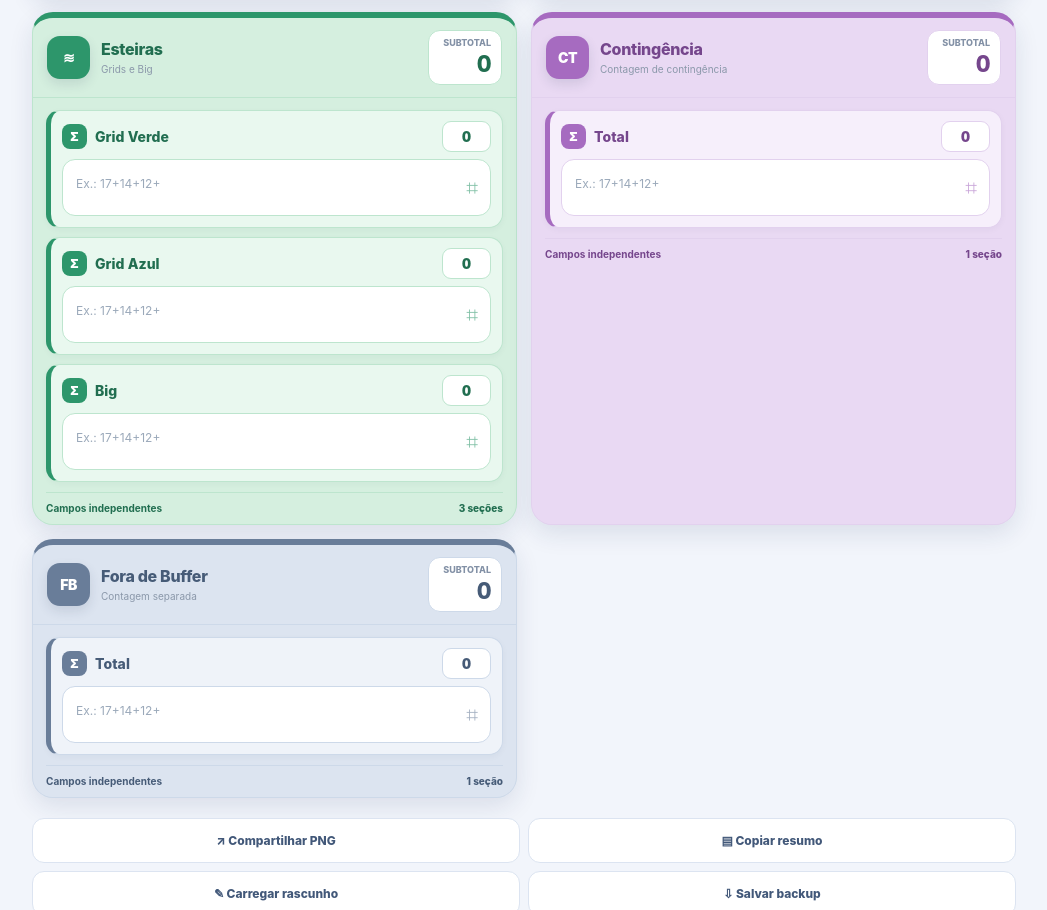
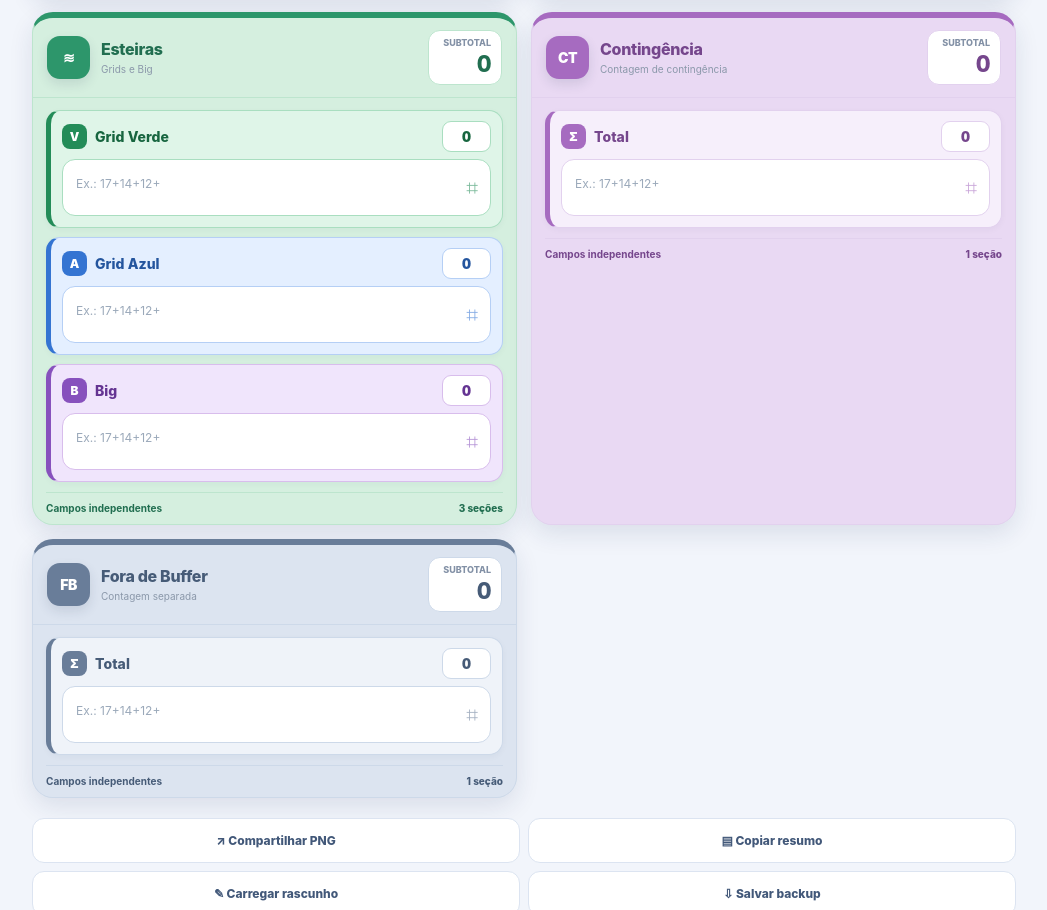
Before and after one commit to franciscoaniltoan/Transfer, a plain HTML site: page index.html in a window 1280 px wide. Shown: the part 1504-2414 px from the top of the page, without its empty margins (116-1163 px from the left). Drawn offline with Linux system fonts and the light colour scheme.

Commit message:
Diferenciar Grid Verde verde, Grid Azul azul e Big roxo nos cards e PNG

```diff
--- a/index.html
+++ b/index.html
@@ -82,6 +82,15 @@
 .sector .sector-total{background:#fff}
 @media(max-width:355px){.sector .fields{padding-left:10px;padding-right:10px}.sector .field{padding:9px}}
 
+
+/* Cores próprias para os três tipos de esteira */
+.field[data-kind="grid-verde"]{--field-main:#238c58;--field-dark:#17653f;--field-soft:#dff5e8;--field-border:#a9dec0}
+.field[data-kind="grid-azul"]{--field-main:#3474d2;--field-dark:#24559e;--field-soft:#e4efff;--field-border:#b5cff5}
+.field[data-kind="big"]{--field-main:#8751bd;--field-dark:#643492;--field-soft:#f0e5fc;--field-border:#d8bdec}
+.field[data-kind="grid-verde"] label::before{content:"V"}
+.field[data-kind="grid-azul"] label::before{content:"A"}
+.field[data-kind="big"] label::before{content:"B"}
+
 @media(min-width:690px){.hero{padding-left:30px;padding-right:30px}.hero .wrap{display:grid;grid-template-columns:1fr 330px;align-items:end;gap:15px}.eyebrow{grid-column:1/-1}.hero h1{margin-top:0}.time-row{margin-top:0}.summary{width:min(1020px,100%);margin:-22px auto 0;padding:0 18px}.sections{grid-template-columns:1fr 1fr;gap:14px}.content{padding-left:18px;padding-right:18px}.sector[data-sector="esteiras"] .fields{grid-template-columns:1fr}.dock-inner{grid-template-columns:auto auto;justify-content:space-between}.dock .primary{min-width:230px}.keypad{left:auto;right:18px;width:385px;border-radius:20px 20px 0 0}.keypad-open .toast{bottom:370px}}
 @media(max-width:355px){.summary-main{padding:14px}.summary-main .label{font-size:10px}.total-big{font-size:29px}.mini{padding:10px 8px}.mini span{font-size:9px}.sector-head{padding:14px 12px}.fields{padding:0 12px 13px}.sector-icon{width:38px;height:38px;flex-basis:38px}.sector-info h3{font-size:14px}}
 @media(prefers-reduced-motion:reduce){*,*:before,*:after{scroll-behavior:auto!important;transition:none!important}}
@@ -152,7 +161,7 @@
   function load(){try{const v=JSON.parse(localStorage.getItem(KEY)||'null');if(v&&typeof v==='object'){state.date=typeof v.date==='string'?v.date:'';state.time=typeof v.time==='string'?v.time:'';if(v.values&&typeof v.values==='object')state.values={...v.values}}}catch(e){}state.date=state.date||today();state.time=state.time||now()}
   function save(){try{localStorage.setItem(KEY,JSON.stringify(state));$('save-state').textContent='Salvo automaticamente neste aparelho'}catch(e){$('save-state').textContent='Salvamento local indisponível: faça um backup'}}
   function build(){const root=$('sections');sectors.forEach(s=>{const card=document.createElement('article');card.className='sector';card.id='sector-'+s.id;card.dataset.sector=s.id;card.innerHTML='<div class="sector-head"><div class="sector-icon"></div><div class="sector-info"><h3></h3><p></p></div><div class="sector-total"><span>SUBTOTAL</span><strong id="total-'+s.id+'">0</strong></div></div><div class="fields"></div><div class="sector-foot"><span>Campos independentes</span><b>'+s.fields.length+' '+(s.fields.length===1?'seção':'seções')+'</b></div>';
-     card.querySelector('.sector-icon').textContent=s.icon;card.querySelector('h3').textContent=s.title;card.querySelector('.sector-info p').textContent=s.caption;const fields=card.querySelector('.fields');s.fields.forEach(([id,name])=>{FIELDS.push(id);const f=document.createElement('div');f.className='field';f.dataset.kind=name==='Gaiolas'?'gaiolas':name==='Scuttles'?'scuttles':name==='Rejeito'?'rejeito':'outros';f.innerHTML='<div class="field-name"><label></label><output class="result">0</output></div><div class="field-area"><textarea rows="1" enterkeyhint="done" autocomplete="off" autocorrect="off" autocapitalize="off" spellcheck="false" placeholder="Ex.: 17+14+12+"></textarea><span class="edit-indicator" aria-hidden="true">⌗</span></div><div class="field-error"></div>';
+     card.querySelector('.sector-icon').textContent=s.icon;card.querySelector('h3').textContent=s.title;card.querySelector('.sector-info p').textContent=s.caption;const fields=card.querySelector('.fields');s.fields.forEach(([id,name])=>{FIELDS.push(id);const f=document.createElement('div');f.className='field';f.dataset.kind=name==='Gaiolas'?'gaiolas':name==='Scuttles'?'scuttles':name==='Rejeito'?'rejeito':name==='Grid Verde'?'grid-verde':name==='Grid Azul'?'grid-azul':name==='Big'?'big':'outros';f.innerHTML='<div class="field-name"><label></label><output class="result">0</output></div><div class="field-area"><textarea rows="1" enterkeyhint="done" autocomplete="off" autocorrect="off" autocapitalize="off" spellcheck="false" placeholder="Ex.: 17+14+12+"></textarea><span class="edit-indicator" aria-hidden="true">⌗</span></div><div class="field-error"></div>';
        f.querySelector('label').textContent=name;f.querySelector('label').htmlFor=id;const ta=f.querySelector('textarea');ta.id=id;ta.dataset.field=id;ta.dataset.label=s.title+' · '+name;ta.value=state.values[id]||'';ta.inputMode=mobilePad()?'none':'text';const out=f.querySelector('output');out.id='sum-'+id;out.htmlFor=id;const err=f.querySelector('.field-error');err.id='error-'+id;
        ta.addEventListener('focus',()=>{if(nativeId!==id)preferNative=false;activeId=id;if(mobilePad()&&!preferNative)openPad(id)});ta.addEventListener('input',()=>{state.values[id]=ta.value;refresh();save();autoSize(ta)});f.querySelector('.field-area').addEventListener('click',()=>ta.focus());fields.append(f)});root.append(card)})}
   function mobilePad(){return window.matchMedia('(pointer:coarse)').matches || window.innerWidth<680}
@@ -179,7 +188,7 @@
    let dt=state.date;if(dt&&/^\d{4}-\d{2}-\d{2}$/.test(dt)){let [y,m,d]=dt.split('-');dt=d+'/'+m+'/'+y}ctx.fillStyle='#c4d4ed';ctx.font='18px Arial';ctx.fillText((dt||'Sem data')+'   •   '+(state.time||'--:--'),M,130);
    const figures=[['SOMA DAS ÁREAS',fmt(data.overall)],['REJEITOS',fmt(data.rejects)],['FORA DE BUFFER',fmt(data.totals.buffer)]];figures.forEach(([name,value],i)=>{let x=M+i*284;rect(ctx,x,200,264,80,12,'white','#dfe5ee');ctx.fillStyle='#748299';ctx.font='bold 12px Arial';ctx.fillText(name,x+14,225);ctx.fillStyle=i===0?'#3155bc':'#20395f';ctx.font='bold 28px Arial';ctx.fillText(value,x+14,260)});
    const pngSectorColors={cd:['#476ad5','#eef2ff'],ptl:['#178f9e','#e8f8fa'],ab:['#d48a36','#fff2e5'],java:['#cf526c','#ffedf2'],esteiras:['#2d966b','#e9f8ef'],contingencia:['#a66bc0','#f6effb'],buffer:['#697d99','#eff3f9']};
-   const pngFieldColors={Gaiolas:['#3b68ca','#edf3ff'],Scuttles:['#158b87','#e8f8f4'],Rejeito:['#c34763','#fff0f3']};
+   const pngFieldColors={Gaiolas:['#3b68ca','#edf3ff'],Scuttles:['#158b87','#e8f8f4'],Rejeito:['#c34763','#fff0f3'],'Grid Verde':['#238c58','#dff5e8'],'Grid Azul':['#3474d2','#e4efff'],Big:['#8751bd','#f0e5fc']};
    let y=299;layout.forEach(({s,fields,height})=>{const [tone,soft]=pngSectorColors[s.id]||['#476ad5','#eef2ff'];rect(ctx,M,y,inner,height,13,'#fff','#dfe6ee');ctx.fillStyle=tone;ctx.fillRect(M+5,y+8,6,height-16);rect(ctx,M+15,y+10,inner-30,51,9,soft);ctx.fillStyle=tone;ctx.font='bold 23px Arial';ctx.fillText(s.title,M+27,y+40);ctx.fillStyle='#7888a0';ctx.font='bold 12px Arial';ctx.textAlign='right';ctx.fillText('SUBTOTAL',W-M-25,y+26);ctx.font='bold 23px Arial';ctx.fillStyle=tone;ctx.fillText(fmt(data.totals[s.id]),W-M-25,y+51);ctx.textAlign='left';let yy=y+70;fields.forEach(f=>{const [fieldTone,fieldSoft]=pngFieldColors[f.label]||[tone,soft];rect(ctx,M+17,yy-5,inner-34,f.height-4,8,fieldSoft);ctx.fillStyle=fieldTone;ctx.fillRect(M+17,yy-5,4,f.height-4);ctx.fillStyle=fieldTone;ctx.font='bold 17px Arial';ctx.fillText(f.label,M+29,yy+18);ctx.fillStyle='#526784';ctx.font='18px Arial';f.lines.forEach((line,i)=>ctx.fillText(line,M+185,yy+19+i*25));ctx.fillStyle=fieldTone;ctx.font='bold 20px Arial';ctx.textAlign='right';ctx.fillText(fmt(data.val[f.id]),W-M-28,yy+20);ctx.textAlign='left';yy+=f.height});y+=height+14});
    ctx.fillStyle='#7b8aa0';ctx.font='14px Arial';ctx.fillText('Fora de Buffer é apresentado separadamente da soma das áreas.',M,H-39);ctx.fillText('Gerado no Contagem SOC Mobile · Dados processados no aparelho',M,H-18);
    return new Promise(resolve=>canvas.toBlob(b=>resolve(b||null),'image/png'))
```
